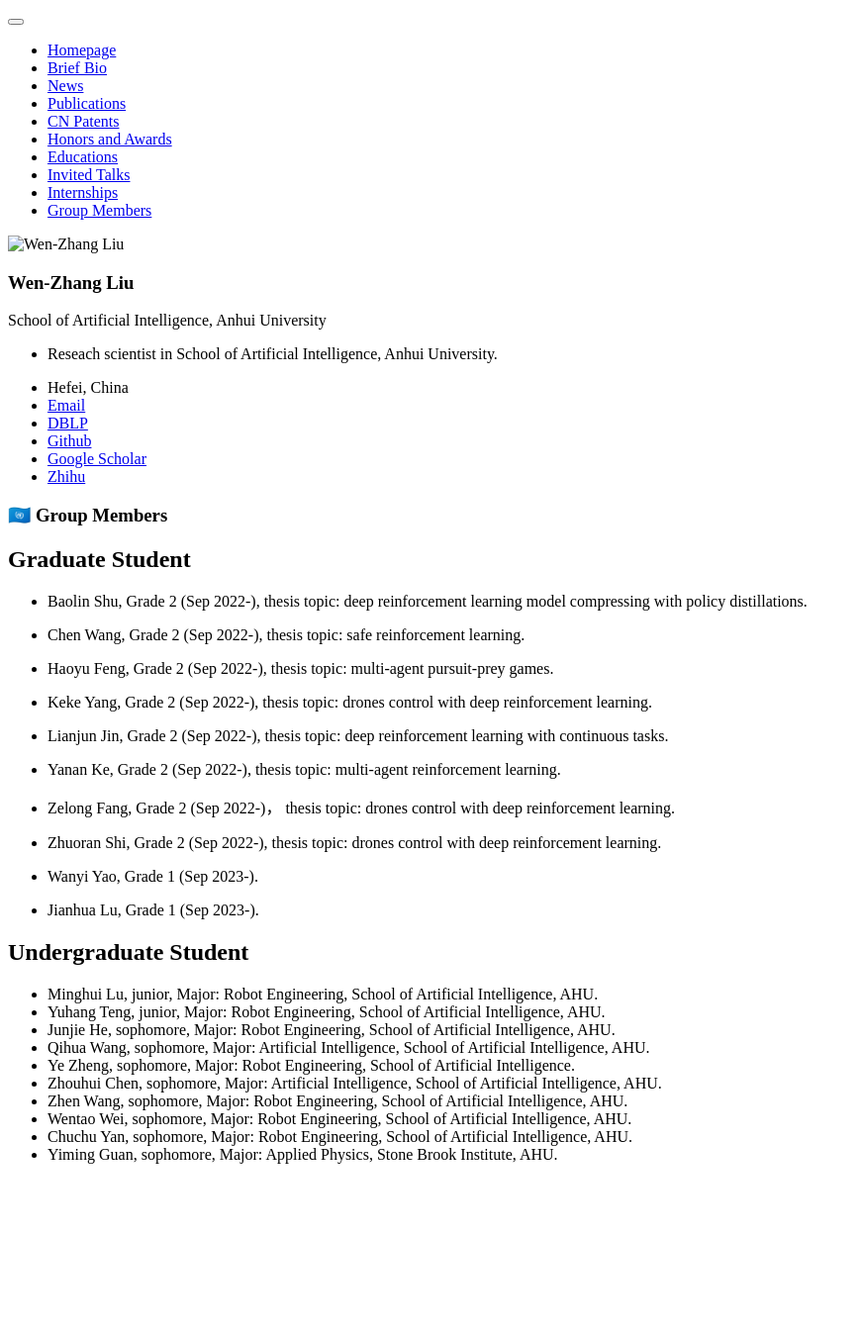
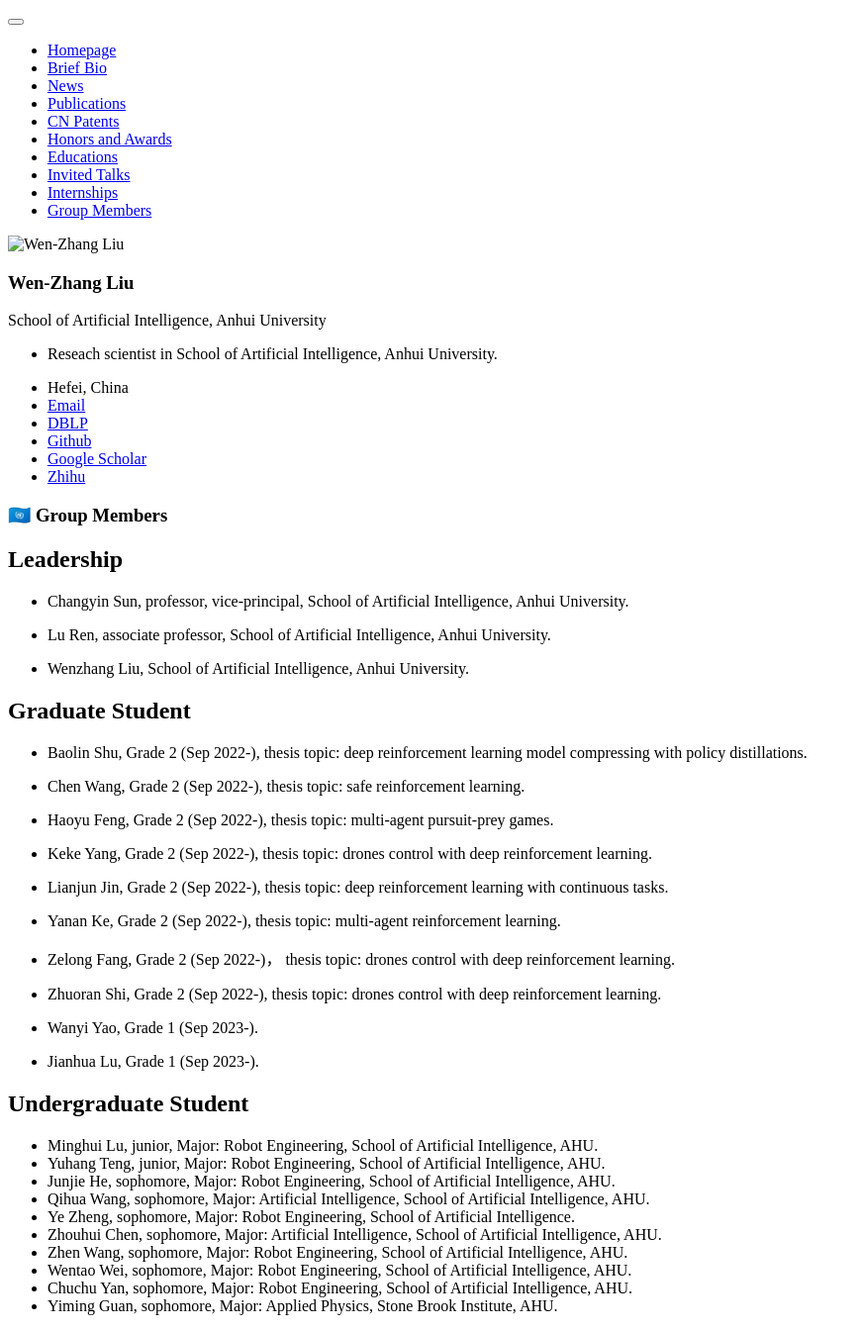
Before and after one commit to wenzhangliu/wenzhangliu.github.io, a Jekyll site: the page built from _pages/sources/group_members.md, in a window 1280 px wide. Shown: the whole page at 99% size, without its empty margins (0-870 px from the left). Built offline with Jekyll 4.4.1, drawn with Linux system fonts in a browser that asks for light colours; our own code applies the rules of GitHub Pages for plain Markdown files; before the commit the page ends 1192 px from its top, so only the background shows below that.

Commit message:
group members

```diff
--- a/_pages/sources/group_members.md
+++ b/_pages/sources/group_members.md
@@ -1,4 +1,12 @@
 # 🇺🇳 Group Members
+
+## Leadership
+
+- Changyin Sun, professor, vice-principal, School of Artificial Intelligence, Anhui University.
+
+- Lu Ren, associate professor, School of Artificial Intelligence, Anhui University.
+
+- Wenzhang Liu, School of Artificial Intelligence, Anhui University.
 
 ## Graduate Student
 
```
